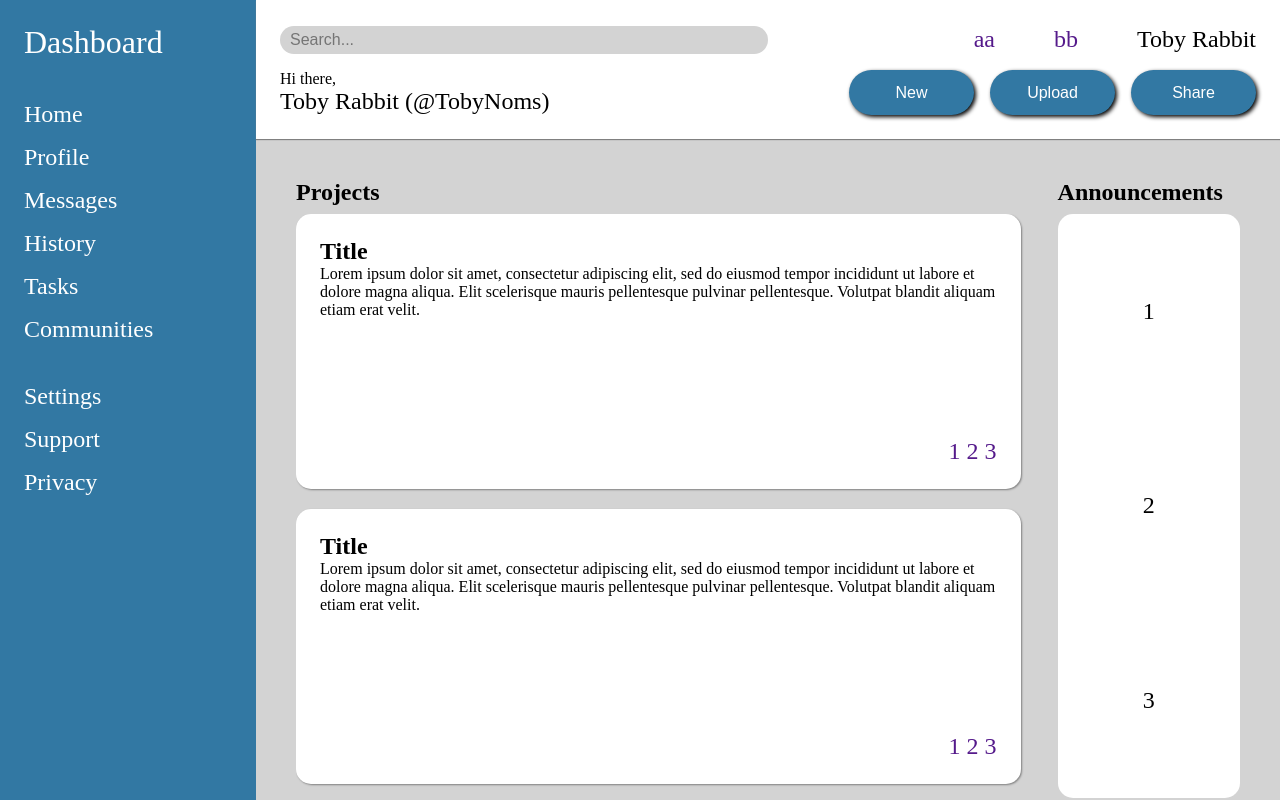
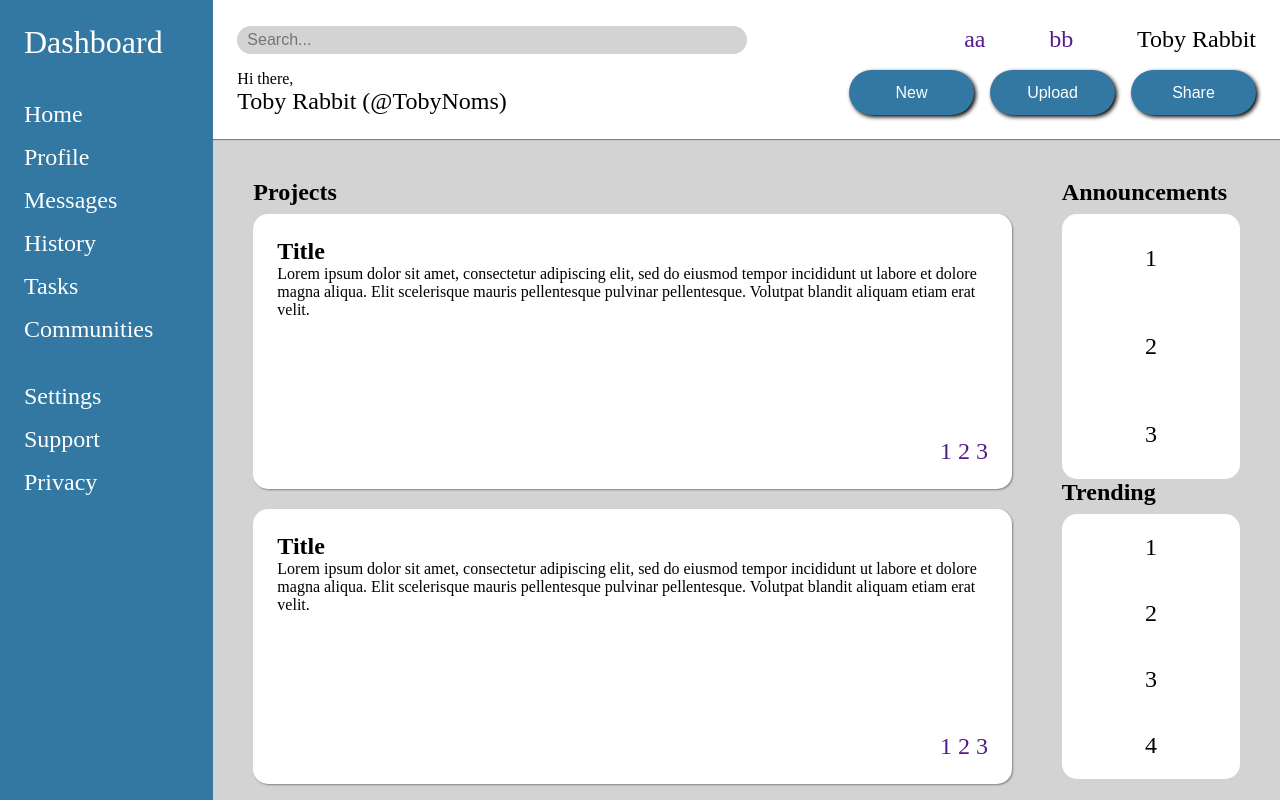
Before and after one commit to PeterBusatti/admin-dashboard, a plain HTML site: page index.html in a window 1280 px wide. Shown: the top 800 px of the page. Drawn offline with Linux system fonts and the light colour scheme.

Commit message:
add reactivity to announce and trending section

```diff
--- a/index.html
+++ b/index.html
@@ -149,6 +149,7 @@
                     </div>
                 </div>
             </div>
+        <div class="right-side-info">
             <div class="announcements">
                 <div class="inside-wrapper">
                     <h1>Announcements</h1>
@@ -171,6 +172,7 @@
                 </div>
             </div>
         </div>
+    </div>
 
 </body>
 </html>
--- a/styles.css
+++ b/styles.css
@@ -10,7 +10,7 @@
 
 body {
     display: grid;
-    grid-template-columns: 1fr 4fr;
+    grid-template-columns: 1fr 5fr;
     grid-template-rows: auto 1fr;
     height: 100vh;
     width: 100vw;
@@ -139,8 +139,12 @@ button:active {
 
     display: grid;
     grid-template-columns: 4fr 1fr;
-    grid-template-rows: 1fr 1fr;
     gap: 2rem;
+}
+
+.right-side-info {
+    display: grid;
+    grid-template-rows: repeat(auto-fill, minmax(300px, 35vh) );
 }
 
 .inside-wrapper {
@@ -149,11 +153,6 @@ button:active {
     display: grid;
     grid-template-rows: auto 1fr;
     gap: .5rem;
-}
-
-
-.projects{
-    grid-row: span 2;
 }
 
 .content-wrapper {
```
Lines whose indentation alone changed are shown as unchanged.
